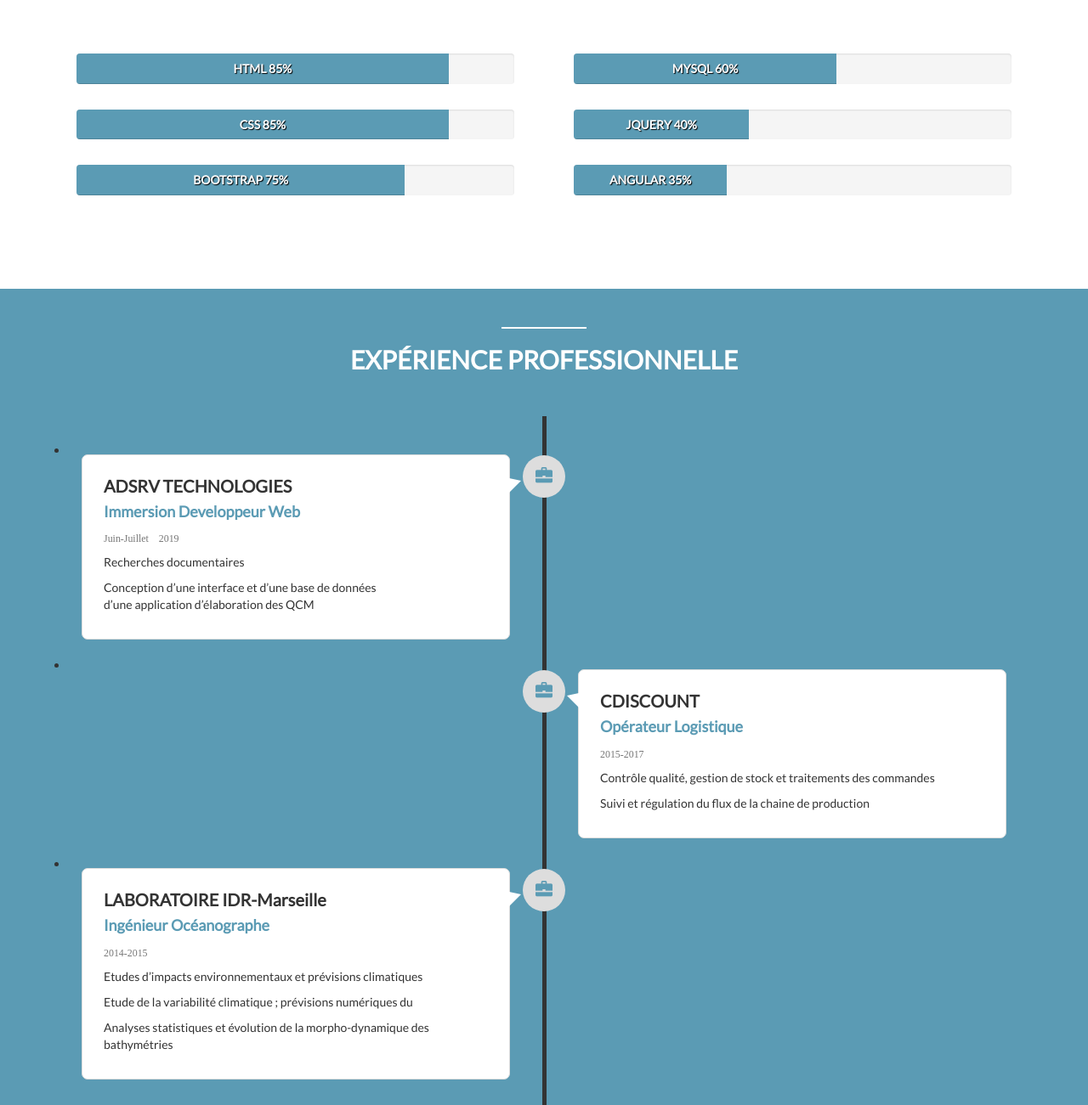
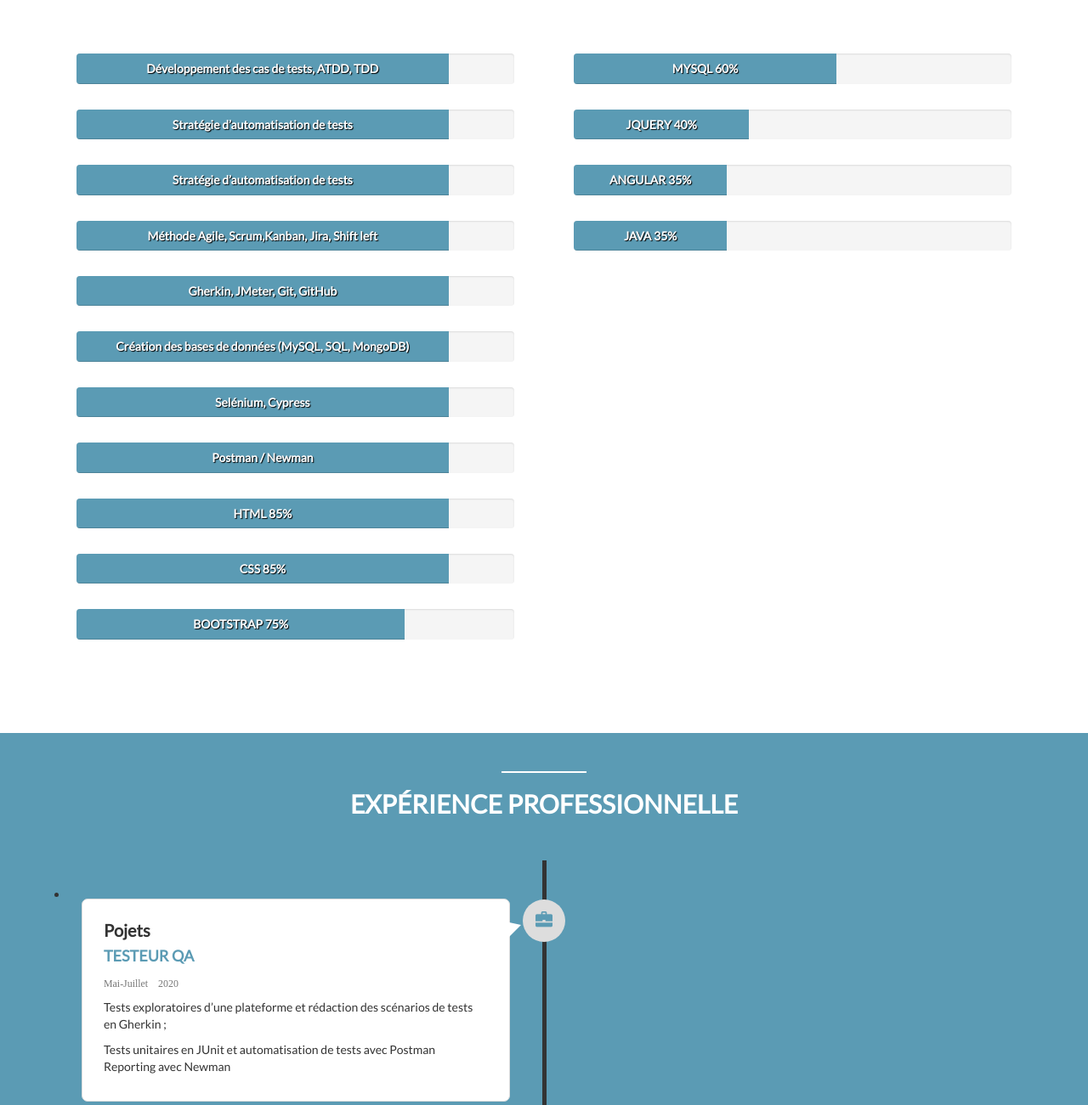
Before and after one commit to devillerstyp/cv_portofolio, a plain HTML site: page index.html in a window 1280 px wide. Shown: the part 920-2221 px from the top of the page at 85% size. Drawn offline with nearby package versions, Linux system fonts and the light colour scheme.

Commit message:
Update index.html

```diff
--- a/index.html
+++ b/index.html
@@ -48,7 +48,7 @@
         <div class="heading">
             <h1> Hello, c'est moi Dev</h1>
             <h3> Consutlant Testeur</h3>
-            <a href="docs/CV_Devillers_2020_Testeur.pdf" class="button1"> Télécharger CV</a>
+            <a href="docs/CV_Devillers_2020_Testeur_QA.pdf" class="button1"> Télécharger CV</a>
 
         </div>
 
@@ -65,6 +65,54 @@
         <div class="container">
             <div class="row">
                 <div class="col-md-6">
+                    <div class="progress">
+                        <div class="progress-bar" role="progressbar" aria-valuenow="85" aria-valuemin="0" aria-valuemax="100" style="width: 85%;">
+                            <h5> Développement des cas de tests, ATDD, TDD </h5>
+                        </div>
+
+                    </div>
+                    <div class="progress">
+                        <div class="progress-bar" role="progressbar" aria-valuenow="85" aria-valuemin="0" aria-valuemax="100" style="width: 85%;">
+                            <h5> Stratégie d’automatisation de tests  </h5>
+                        </div>
+
+                    </div>
+                    <div class="progress">
+                        <div class="progress-bar" role="progressbar" aria-valuenow="85" aria-valuemin="0" aria-valuemax="100" style="width: 85%;">
+                            <h5> Stratégie d’automatisation de tests </h5>
+                        </div>
+
+                    </div>
+                    <div class="progress">
+                        <div class="progress-bar" role="progressbar" aria-valuenow="85" aria-valuemin="0" aria-valuemax="100" style="width: 85%;">
+                            <h5> Méthode Agile, Scrum,Kanban, Jira, Shift left</h5>
+                        </div>
+
+                    </div>
+                    <div class="progress">
+                        <div class="progress-bar" role="progressbar" aria-valuenow="85" aria-valuemin="0" aria-valuemax="100" style="width: 85%;">
+                            <h5> Gherkin, JMeter, Git, GitHub</h5>
+                        </div>
+
+                    </div>
+                    <div class="progress">
+                        <div class="progress-bar" role="progressbar" aria-valuenow="85" aria-valuemin="0" aria-valuemax="100" style="width: 85%;">
+                            <h5> Création des bases de données (MySQL,  SQL, MongoDB)</h5>
+                        </div>
+
+                    </div>
+                    <div class="progress">
+                        <div class="progress-bar" role="progressbar" aria-valuenow="85" aria-valuemin="0" aria-valuemax="100" style="width: 85%;">
+                            <h5> Selénium, Cypress </h5>
+                        </div>
+
+                    </div>
+                    <div class="progress">
+                        <div class="progress-bar" role="progressbar" aria-valuenow="85" aria-valuemin="0" aria-valuemax="100" style="width: 85%;">
+                            <h5> Postman / Newman</h5>
+                        </div>
+
+                    </div>
                     <div class="progress">
                         <div class="progress-bar" role="progressbar" aria-valuenow="85" aria-valuemin="0" aria-valuemax="100" style="width: 85%;">
                             <h5> HTML 85%</h5>
@@ -105,6 +153,12 @@
                         </div>
 
                     </div>
+                    <div class="progress">
+                        <div class="progress-bar progress-bar-striped active" role="progressbar" aria-valuenow="85" aria-valuemin="0" aria-valuemax="100" style="width: 35%;">
+                            <h5> JAVA 35%</h5>
+                        </div>
+
+                    </div>
 
 
                 </div>
@@ -124,6 +178,23 @@
                 <h2> Expérience Professionnelle</h2>
             </div>
             <ul class="timeline">
+                <li>
+                    <div class="timeline-badge"><span class="glyphicon glyphicon-briefcase"></span></div>
+
+                    <div class="timeline-panel-container">
+                        <div class="timeline-panel">
+                            <div class="timeline-heading">
+                                <h3> Pojets</h3>
+                                <h4> TESTEUR QA</h4>
+                                <p class="text-muted"><small class="glyphicon glyphicon--time"> Mai-Juillet 2020</small></p>
+                            </div>
+                            <div class="timeline-body">
+                                <p> Tests exploratoires d’une plateforme et rédaction des scénarios de tests en Gherkin ;    </p>
+                                <p> Tests unitaires en JUnit et automatisation de tests avec Postman <br> Reporting avec Newman</p>
+                            </div>
+                        </div>
+                    </div>
+                </li>
                 <li>
                     <div class="timeline-badge"><span class="glyphicon glyphicon-briefcase"></span></div>
 
@@ -193,6 +264,26 @@
 
                 <div class="col-sm-6">
                     <div class="education-block">
+                        <h5> Mai-Juillet 2020</h5>
+                        <span class="glyphicon glyphicon-education"></span>
+                        <h3> POEC TESTEUR QA- Wild Code School- Bordeaux</h3>
+                        <h4>  Testeur QA</h4>
+                        <div class="red-divider"></div>
+                        <p> Elaboration de stratégie et scénarios de tests;Tests exploratoires;Tests unitaires ;Tests automatisés - JUnit; Tests API - Postman
+                        <p> GIT, SQL, Variables, structures conditionnelles, boucles, Fonctions, librairies, TDD, ATDD et BDD </p>
+                        <p> JavaScript/Java<br> BDD/TDD - Gherkin; Agile Testing - Scrum/Kanban </p>
+                        <p> Mise en place d’une stratégie de tests, Bug Management, <br> TBD / Risk Storming, Les tests de performances </p>
+                        <p> JMeter, Cucumber Testing (Seleninum Webdriver + RestAssured),  Cypress, Postman, Newman<br>
+
+                    </div>
+
+                 </div>
+
+
+
+
+                <div class="col-sm-6">
+                    <div class="education-block">
                         <h5> 2019</h5>
                         <span class="glyphicon glyphicon-education"></span>
                         <h3> Formation Online & IFPA-Mérignac</h3>
@@ -243,7 +334,13 @@
             <div class="row">
                 <div class="col-sm-4">
                     <a class="thumbnail" href="https://www.u-bordeaux.fr/" target="_blank">
-                        <img src="images/université de bdx.jpg" alt="université de Bordeaux 1">
+                        <img src="images/université de bdx.jpg" alt="Université de Bordeaux 1">
+                    </a>
+
+                </div>
+                <div class="col-sm-4">
+                    <a class="thumbnail" href="https://www.wildcodeschool.com/fr-FR/campus/bordeaux/" target="_blank">
+                        <img src="images/Wild code School.png" alt="Wild Code School">
                     </a>
 
                 </div>
```
